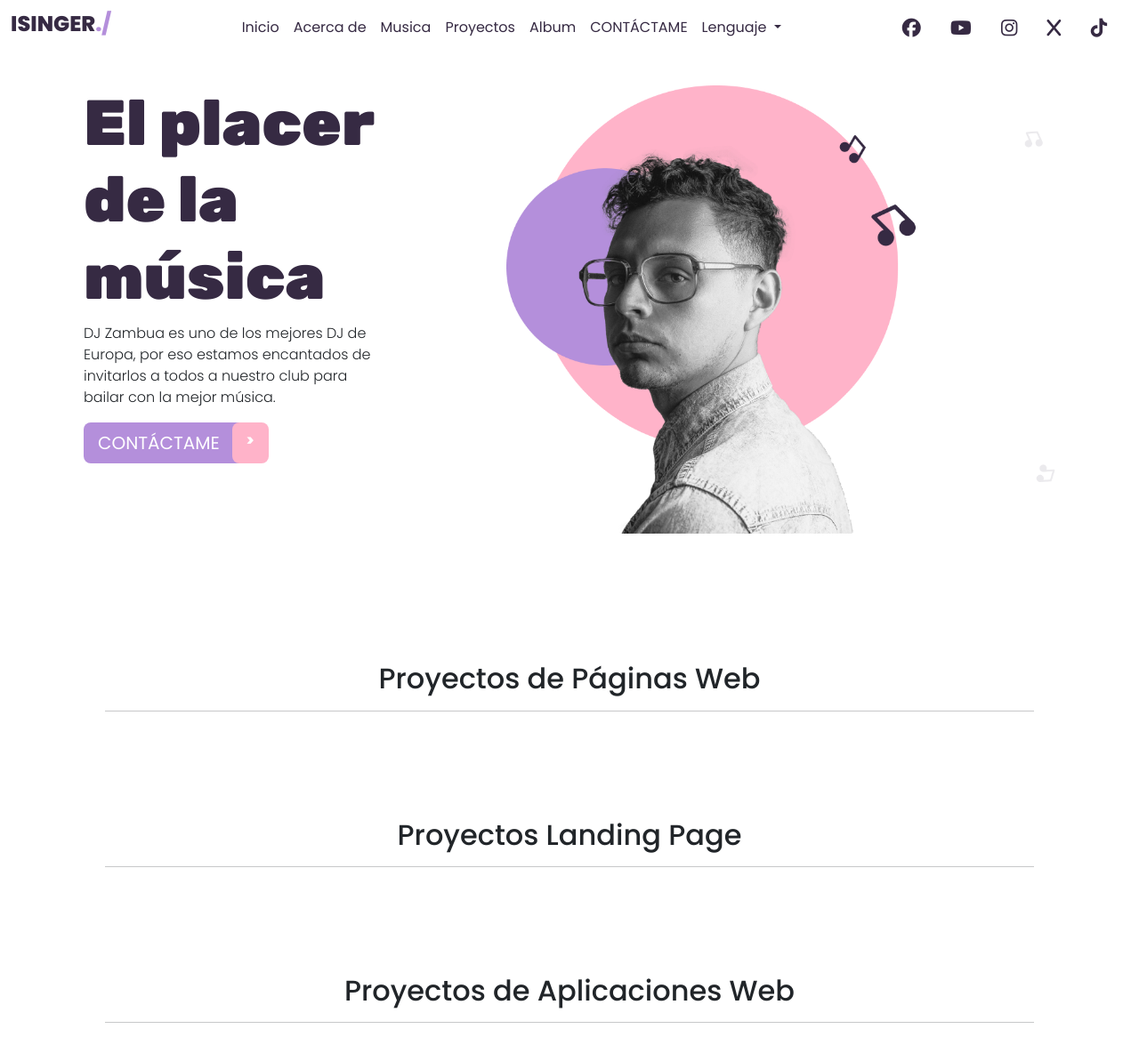
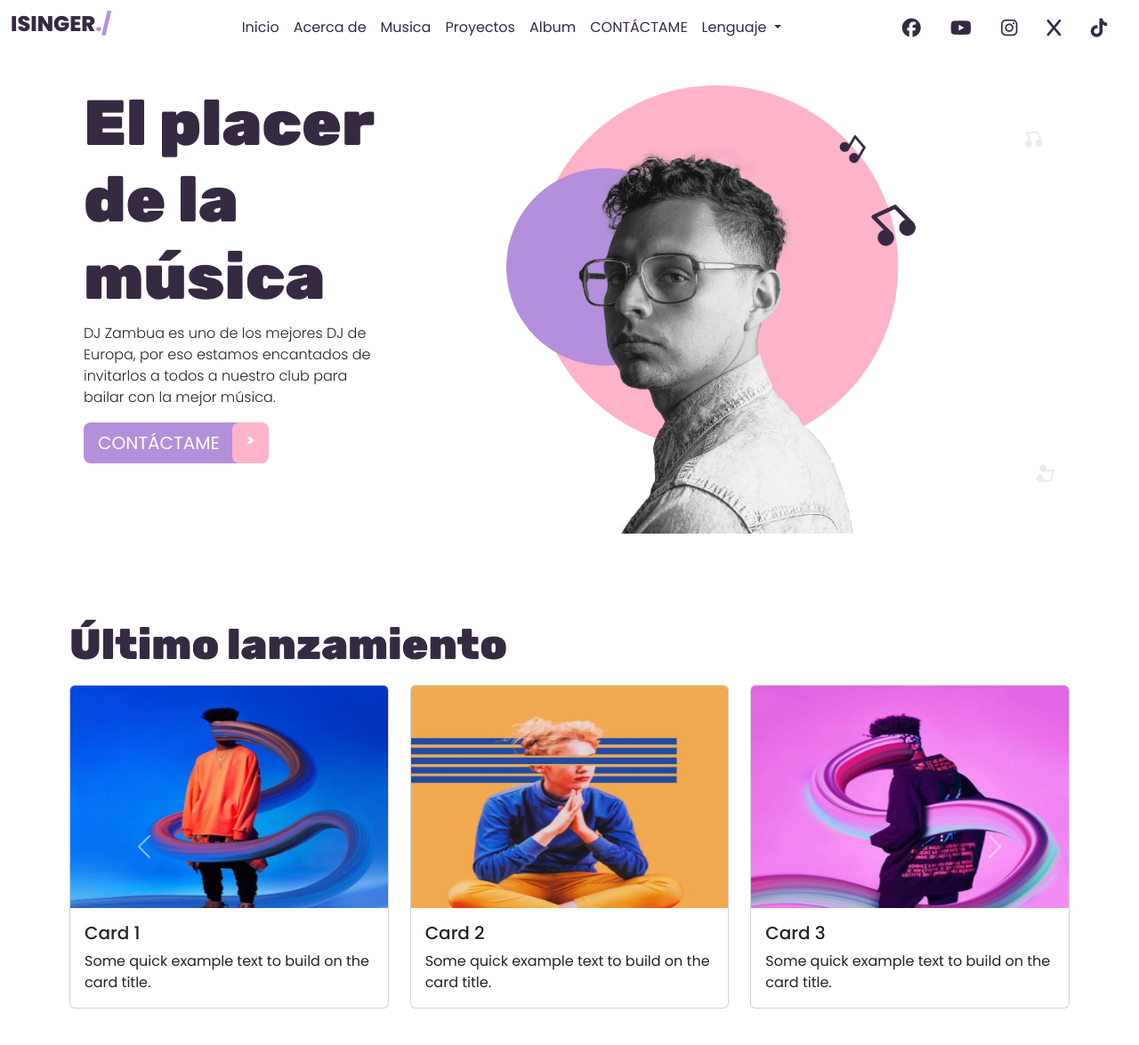
Before and after one commit to J4VJ4R/isinger, a Flask app: page / in a window 1280 px wide. Shown: the top 1175 px of the page at 89% size. Run offline with Flask 3, Linux system fonts and the light colour scheme; some libraries are stand-ins or nearby versions.

Commit message:
Created latest releases

```diff
--- a/language/en.py
+++ b/language/en.py
@@ -18,7 +18,7 @@
                  on the best music''',
   'message2': 'On this site, you will find our latest projects and services. Thank you for visiting!',
   'btn1': 'Contact Us',
-  'message3': 'Web Page Projects',
+  'message3': 'Latest Release',
   'message4': 'Landing Page Projects',
   'message5': 'Web Application Projects',
   'todo_title': 'Task List with Flask',
@@ -61,6 +61,8 @@
   'footer_subtitle1': 'SOCIAL MEDIA',
   'footer_rights': '©️ 2024, all rights reserved.',
   'footer_text1': '''Created with passion ❤️ by SPACECODE for those who think
-    differently 💡 and seek beauty in innovation ✨'''
+    differently 💡 and seek beauty in innovation ✨''',
+  'latest_message': '''So we are glad to invite you all into our
+  club to dance on the best music to all time best noise..''',
 
 }
--- a/language/es.py
+++ b/language/es.py
@@ -18,7 +18,7 @@
 con la mejor música.''',
   'message2': 'En este sitio encontraras nuestros proyectos y servicios recientes. !Gracias por vistarnos¡',
   'btn1': 'Contáctanos',
-  'message3': 'Proyectos de Páginas Web',
+  'message3': 'Último lanzamiento',
   'message4': 'Proyectos Landing Page',
   'message5': 'Proyectos de Aplicaciones Web',
   'todo_title': 'Lista de tareas con - Flask',
@@ -69,6 +69,9 @@
   'footer_rights': '© 2024, todos los derechos reservados.',
   'footer_text1': '''Creado con pasión ❤️ por SPACECODE para quienes piensan diferente 💡
           y buscan la
-          belleza en la innovación ✨'''
+          belleza en la innovación ✨''',
+  'latest_message1': '''Así que estamos encantados de invitarlos a
+  todos a nuestro club para bailar con la mejor música y el mejor
+  ruido de todos los tiempos.''',
 
 }
--- a/static/css/styles.css
+++ b/static/css/styles.css
@@ -259,3 +259,15 @@
 .btn-primary__contact2:hover{
   background-color: #fba7bf;
 }
+/* latest releases */
+.latest-text{
+  font-family: 'Rubik';
+  font-weight: bold;
+  font-size: 3rem;
+  color: #362A43;
+}
+.latest-text__p{
+  font-size: 1rem;
+  color: #464646;
+  font-weight: normal;
+}
--- a/templates/portfolioweb.html
+++ b/templates/portfolioweb.html
@@ -1,76 +1,86 @@
-<section class="container p-5" id="portfolioweb">
-  <h2 class="text-center">{{messages['message3']}}</h2>
-  <hr class="mb-5" />
-  <div class="row row-cols-1 row-cols-md-3 g-4">
-    <!-- Proyecto 1 -->
-    <!-- <div class="col">
-      <div class="card">
-        <img
-          src="{{url_for('static', filename = 'img/todo-list.png')}}"
-          alt="Imagen del proyecto todo list"
-          class="d-block mx-lg-auto img-fluid"
-        /> -->
-        <!-- to do list -->
-        <!-- <div class="card-body">
-          <h5 class="card-title">Lista de tareas con - Flask</h5>
-          <p class="card-text">
-            Este proyecto, un sistema de gestión de tareas desarrollado con
-             <span class="fw-bold">Python, Flask, Sqlite, Bootstrap, CSS y HTML5</span> , es una obra que une
-            ciencia y arte para ordenar el caos cotidiano. Con pasión y
-            precisión, hemos creado una herramienta funcional y bella que eleva
-            la eficiencia humana, permitiendo que la tecnología y la estética
-            coexistan en armonía 🎨💻📊.
-          </p>
-          <a href="https://todolist.spacecode.com.co/" target="_blank" class="nav-link text-primary">Link aquí.</a>
+<section class="container pt-0 px-2" id="portfolioweb">
+  <h2 class="left-center latest-text">{{messages['message3']}}</h2>
+  <p class="latest-text__p col-md-6">{{messages['latest_message']}}</p>
+  <div id="cardSlider" class="carousel slide" data-bs-ride="carousel">
+    <div class="carousel-indicators">
+      <button type="button" data-bs-target="#cardSlider" data-bs-slide-to="0" class="active" aria-current="true" aria-label="Slide 1"></button>
+      <button type="button" data-bs-target="#cardSlider" data-bs-slide-to="1" aria-label="Slide 2"></button>
+    </div>
+    <div class="carousel-inner">
+      <!-- Slide 1 -->
+      <div class="carousel-item active">
+        <div class="row">
+          <div class="col-md-4">
+            <div class="card">
+              <img src="{{url_for('static', filename = 'img/carousel/vintage.png')}}" width="300" height="250" class="card-img-top" alt="Card 1">
+              <div class="card-body">
+                <h5 class="card-title">Card 1</h5>
+                <p class="card-text">Some quick example text to build on the card title.</p>
+              </div>
+            </div>
+          </div>
+          <div class="col-md-4">
+            <div class="card">
+              <img src="{{url_for('static', filename = 'img/carousel/party.png')}}" width="300" height="250" class="card-img-top" alt="Card 2">
+              <div class="card-body">
+                <h5 class="card-title">Card 2</h5>
+                <p class="card-text">Some quick example text to build on the card title.</p>
+              </div>
+            </div>
+          </div>
+          <div class="col-md-4">
+            <div class="card">
+              <img src="{{url_for('static', filename = 'img/carousel/alone.png')}}" width="300" height="250" class="card-img-top" alt="Card 3">
+              <div class="card-body">
+                <h5 class="card-title">Card 3</h5>
+                <p class="card-text">Some quick example text to build on the card title.</p>
+              </div>
+            </div>
+          </div>
         </div>
       </div>
-    </div> -->
-    <!-- proyecto 2 -->
-    <!-- <div class="col">
-      <div class="card">
-        <img
-          src="{{url_for('static', filename = 'img/blog-post.png')}}"
-          alt="Imagen del proyecto todo list"
-          class="d-block mx-lg-auto img-fluid"
-        /> -->
-        <!-- blogposts -->
-        <!-- <div class="card-body">
-          <h5 class="card-title">BlogPosts con - Flask</h5>
-          <p class="card-text">
-            Este proyecto de blog-posts, construido con <span class="fw-bold"> Python, Flask,
-              PostgreSQL, Bootstrap, CSS y HTML5,</span> es una plataforma donde la
-            creatividad y la tecnología se entrelazan para dar voz a las ideas.
-            Con un diseño elegante y funcional, permite a los usuarios compartir
-            pensamientos y contenido de manera fluida, mientras que la pasión y
-            el ingenio subyacen en cada línea de código 🖋️💻📚.
-          </p>
-          <a href="https://blogposts.spacecode.com.co/" target="_blank" class="nav-link text-primary">Link aquí.</a>
+
+      <!-- Slide 2 -->
+      <div class="carousel-item">
+        <div class="row">
+          <div class="col-md-4">
+            <div class="card">
+              <img src="{{url_for('static', filename = 'img/carousel/alone.png')}}" width="300" height="250" class="card-img-top" alt="Card 4">
+              <div class="card-body">
+                <h5 class="card-title">Card 4</h5>
+                <p class="card-text">Some quick example text to build on the card title.</p>
+              </div>
+            </div>
+          </div>
+          <div class="col-md-4">
+            <div class="card">
+              <img src="{{url_for('static', filename = 'img/carousel/alone.png')}}" width="300" height="250" class="card-img-top" alt="Card 5">
+              <div class="card-body">
+                <h5 class="card-title">Card 5</h5>
+                <p class="card-text">Some quick example text to build on the card title.</p>
+              </div>
+            </div>
+          </div>
+          <div class="col-md-4">
+            <div class="card">
+              <img src="{{url_for('static', filename = 'img/carousel/alone.png')}}" width="300" height="250"" class="card-img-top" alt="Card 6">
+              <div class="card-body">
+                <h5 class="card-title">Card 6</h5>
+                <p class="card-text">Some quick example text to build on the card title.</p>
+              </div>
+            </div>
+          </div>
         </div>
       </div>
-    </div> -->
-    <!-- proyecto 3 -->
-    <!-- <div class="col">
-      <div class="card">
-        <img
-          src="{{url_for('static', filename = 'img/api-contact.png')}}"
-          alt="Imagen del proyecto todo list"
-          class="d-block mx-lg-auto img-fluid"
-        /> -->
-        <!-- API-REST -->
-        <!-- <div class="card-body">
-          <h5 class="card-title">API-REST con - Flask</h5>
-          <p class="card-text">
-            Este proyecto de API-REST, creado con  <span class="fw-bold">  Python, Flask, y Sqlite, </span> es
-            una pieza de ingeniería digital que permite la comunicación
-            eficiente entre sistemas. Con una estructura robusta y bien
-            definida, facilita el intercambio de datos de manera segura y
-            rápida, reflejando la unión perfecta entre funcionalidad y precisión
-            técnica. Cada endpoint es un canal abierto que conecta y fortalece
-            la interacción entre aplicaciones 🌐🔗💻.
-          </p>
-          <a href="https://apirest.spacecode.com.co/contacts" target="_blank"  class="nav-link text-primary">Link aquí.</a>
-        </div> -->
-      <!-- </div> -->
-    <!-- </div> -->
+    </div>
+
+    <button class="carousel-control-prev" type="button" data-bs-target="#cardSlider" data-bs-slide="prev">
+      <span class="carousel-control-prev-icon" aria-hidden="true"></span>
+      <span class="visually-hidden">Previous</span>
+    </button>
+    <button class="carousel-control-next" type="button" data-bs-target="#cardSlider" data-bs-slide="next">
+      <span class="carousel-control-next-icon" aria-hidden="true"></span>
+      <span class="visually-hidden">Next</span>
+    </button>
   </div>
 </section>
```
Also changed, not shown: static/img/carousel/alone.png (added), static/img/carousel/party.png (added), static/img/carousel/vintage.png (added).
